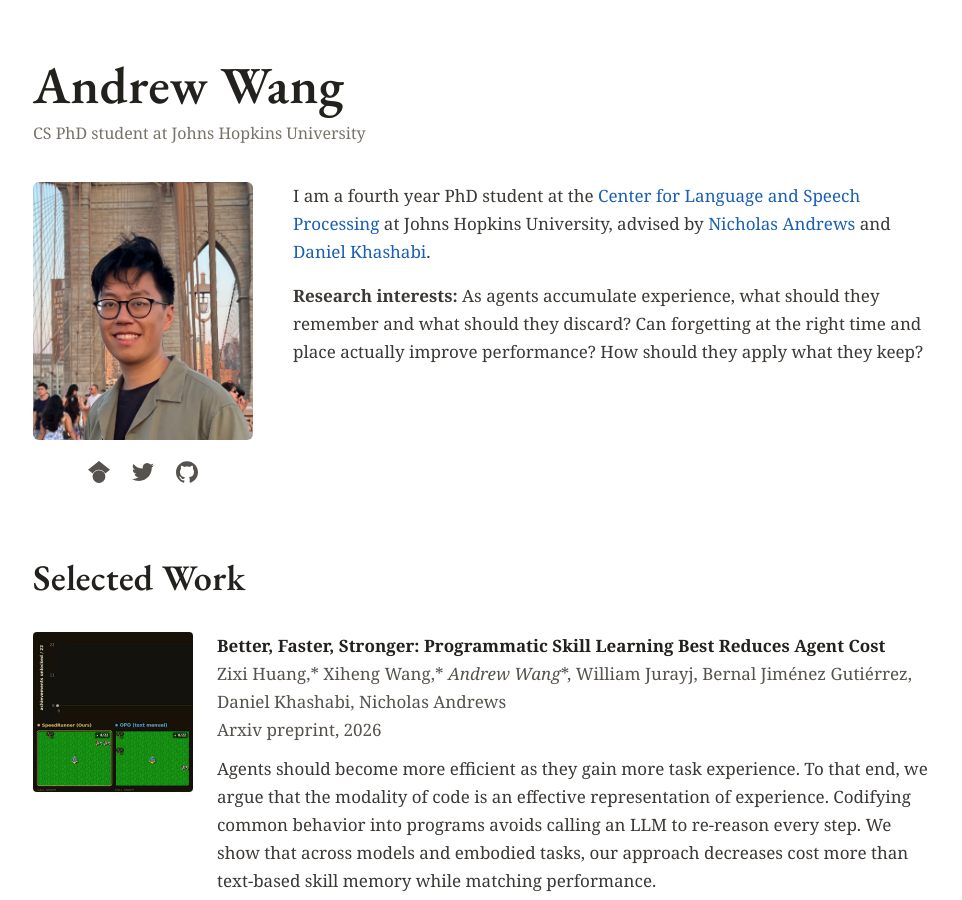
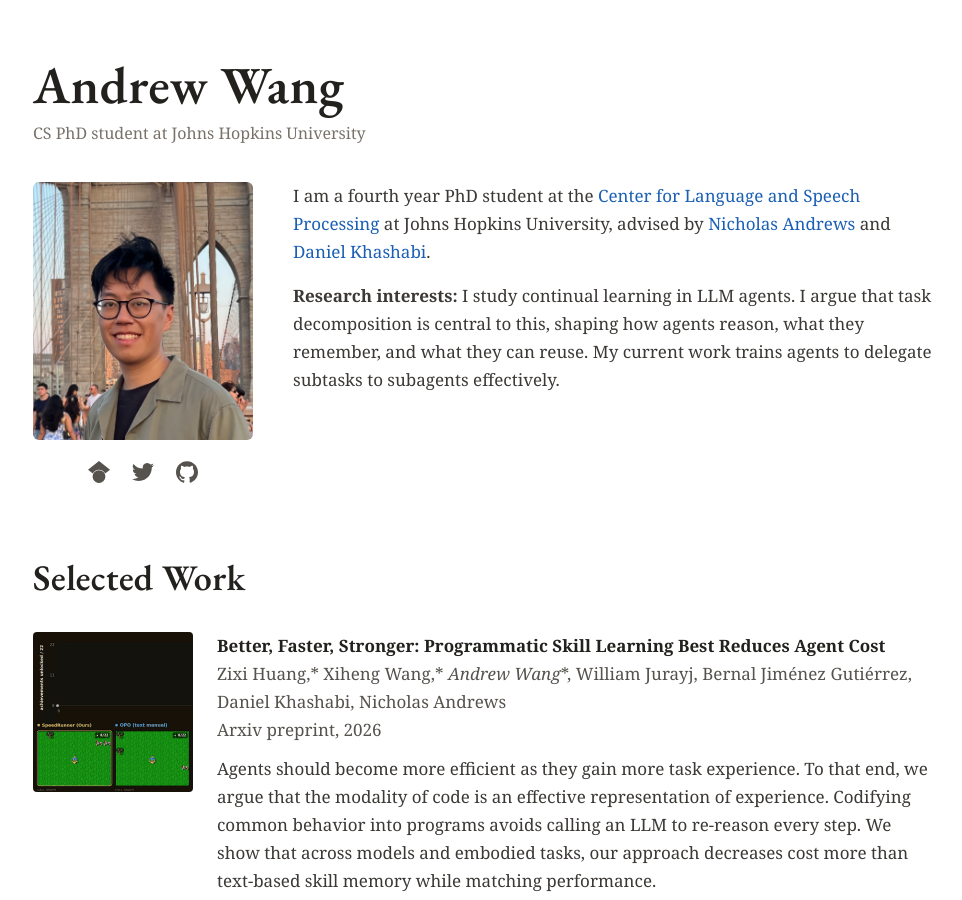
Before and after one commit to andrewwnlp/andrewwnlp.github.io, a Jekyll site: the page built from index.md, in a window 1280 px wide and 900 px high. Shown: the whole window, without its empty margins (157-1119 px from the left). Built offline with Jekyll 4.4.1, drawn with Linux system fonts in a browser that asks for light colours.

Commit message:
Update research interests in default layout

```diff
--- a/_layouts/default.html
+++ b/_layouts/default.html
@@ -57,10 +57,9 @@
           </p>
 
           <p class="bio">
-            <strong>Research interests:</strong> As agents accumulate experience,
-            what should they remember and what should they discard? Can forgetting
-            at the right time and place actually improve performance?
-            How should they apply what they keep?
+            <strong>Research interests:</strong> I study continual learning in LLM agents. I argue that task decomposition is central to this, shaping how agents
+reason, what they remember, and what they can reuse. My current work trains agents to delegate subtasks to
+subagents effectively.
           </p>
         </div>
       </header>
```
